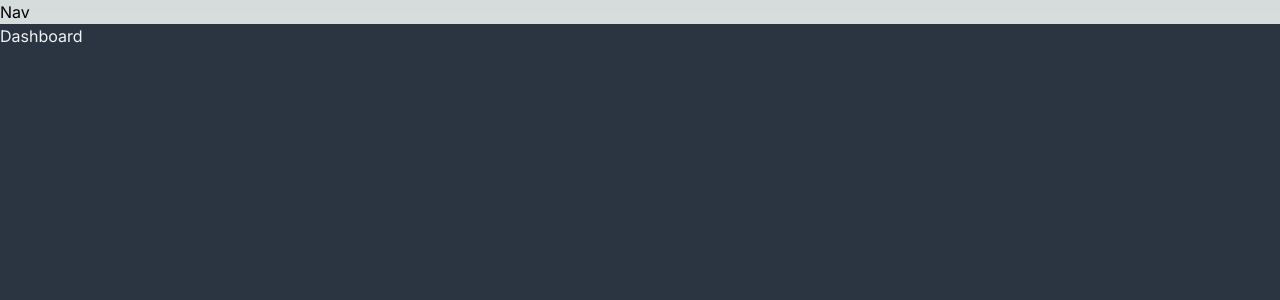
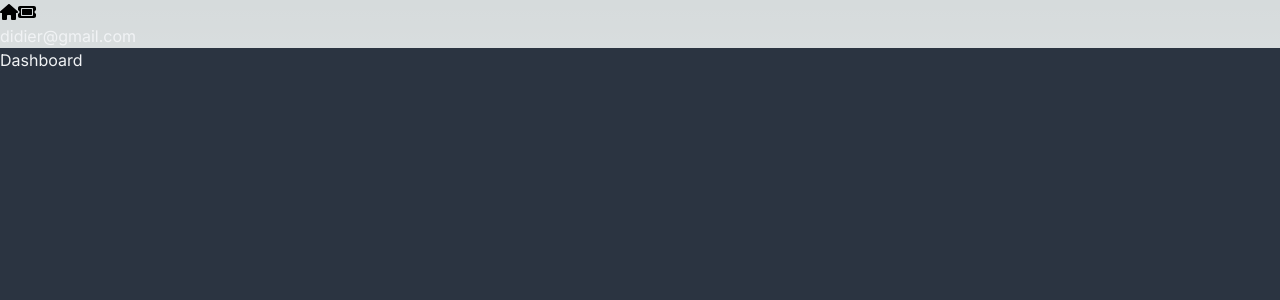
Before and after one commit to didierganthier/ticket-app, a Next.js app: page / in a window 1280 px wide. Shown: the top 300 px of the page. Built offline with nearby package versions, Linux system fonts and the light colour scheme.

Commit message:
Define basic nav structure

```diff
--- a/app/(components)/Nav.jsx
+++ b/app/(components)/Nav.jsx
@@ -1,10 +1,23 @@
+import { faHome, faTicket } from '@fortawesome/free-solid-svg-icons'
+import { FontAwesomeIcon } from '@fortawesome/react-fontawesome'
+import Link from 'next/link'
 import React from 'react'
 
 const Nav = () => {
   return (
-    <div>
-      Nav
-    </div>
+    <nav>
+        <div>
+            <Link href='/'>
+                <FontAwesomeIcon icon={faHome} className='icon' />
+            </Link>
+            <Link href='/TicketPage/new'>
+                <FontAwesomeIcon icon={faTicket} className='icon' />
+            </Link>
+        </div>
+        <div>
+            <p className='text-default-text'>didier@gmail.com</p>
+        </div>
+    </nav>
   )
 }
 
```
